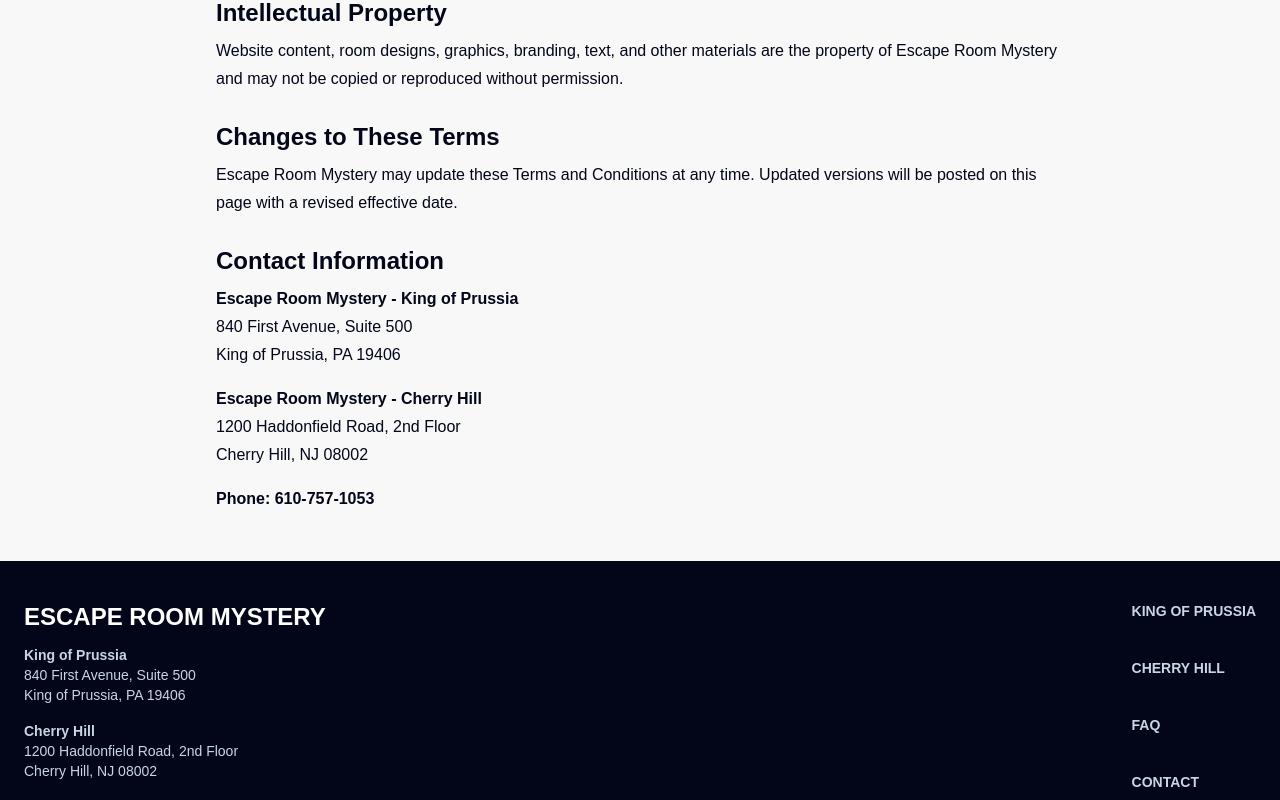
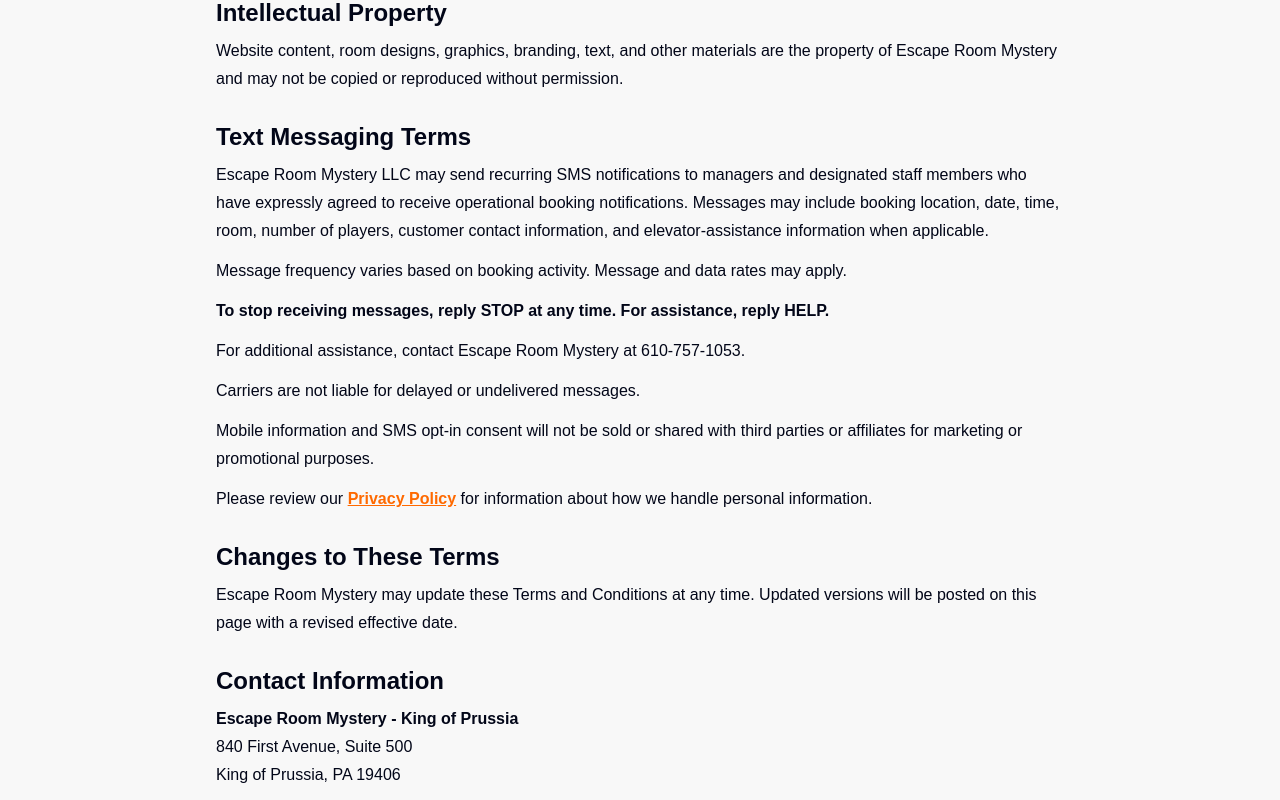
Before and after one commit to 2playergames2024-arch/escaperoom-site, a Next.js app: page /terms-and-conditions in a window 1280 px wide. Shown: the part 1160-1960 px from the top of the page. Built offline with nearby package versions, Linux system fonts and the light colour scheme.

Commit message:
Add SMS terms for Twilio compliance

```diff
--- a/app/terms-and-conditions/page.tsx
+++ b/app/terms-and-conditions/page.tsx
@@ -12,7 +12,7 @@
         </h1>
 
         <p className="mb-10 font-bold text-slate-600">
-          Effective Date: June 2026
+          Effective Date: October 2026
         </p>
 
         <div className="space-y-7 leading-7">
@@ -121,6 +121,61 @@
 
           <section>
             <h2 className="mb-2 text-2xl font-black">
+              Text Messaging Terms
+            </h2>
+
+            <div className="space-y-3">
+              <p>
+                Escape Room Mystery LLC may send recurring SMS notifications to
+                managers and designated staff members who have expressly agreed
+                to receive operational booking notifications. Messages may
+                include booking location, date, time, room, number of players,
+                customer contact information, and elevator-assistance
+                information when applicable.
+              </p>
+
+              <p>
+                Message frequency varies based on booking activity. Message and
+                data rates may apply.
+              </p>
+
+              <p>
+                <strong>
+                  To stop receiving messages, reply STOP at any time. For
+                  assistance, reply HELP.
+                </strong>
+              </p>
+
+              <p>
+                For additional assistance, contact Escape Room Mystery at
+                610-757-1053.
+              </p>
+
+              <p>
+                Carriers are not liable for delayed or undelivered messages.
+              </p>
+
+              <p>
+                Mobile information and SMS opt-in consent will not be sold or
+                shared with third parties or affiliates for marketing or
+                promotional purposes.
+              </p>
+
+              <p>
+                Please review our{" "}
+                <a
+                  href="/privacy"
+                  className="font-bold text-orange-500 underline"
+                >
+                  Privacy Policy
+                </a>{" "}
+                for information about how we handle personal information.
+              </p>
+            </div>
+          </section>
+
+          <section>
+            <h2 className="mb-2 text-2xl font-black">
               Changes to These Terms
             </h2>
 
```
